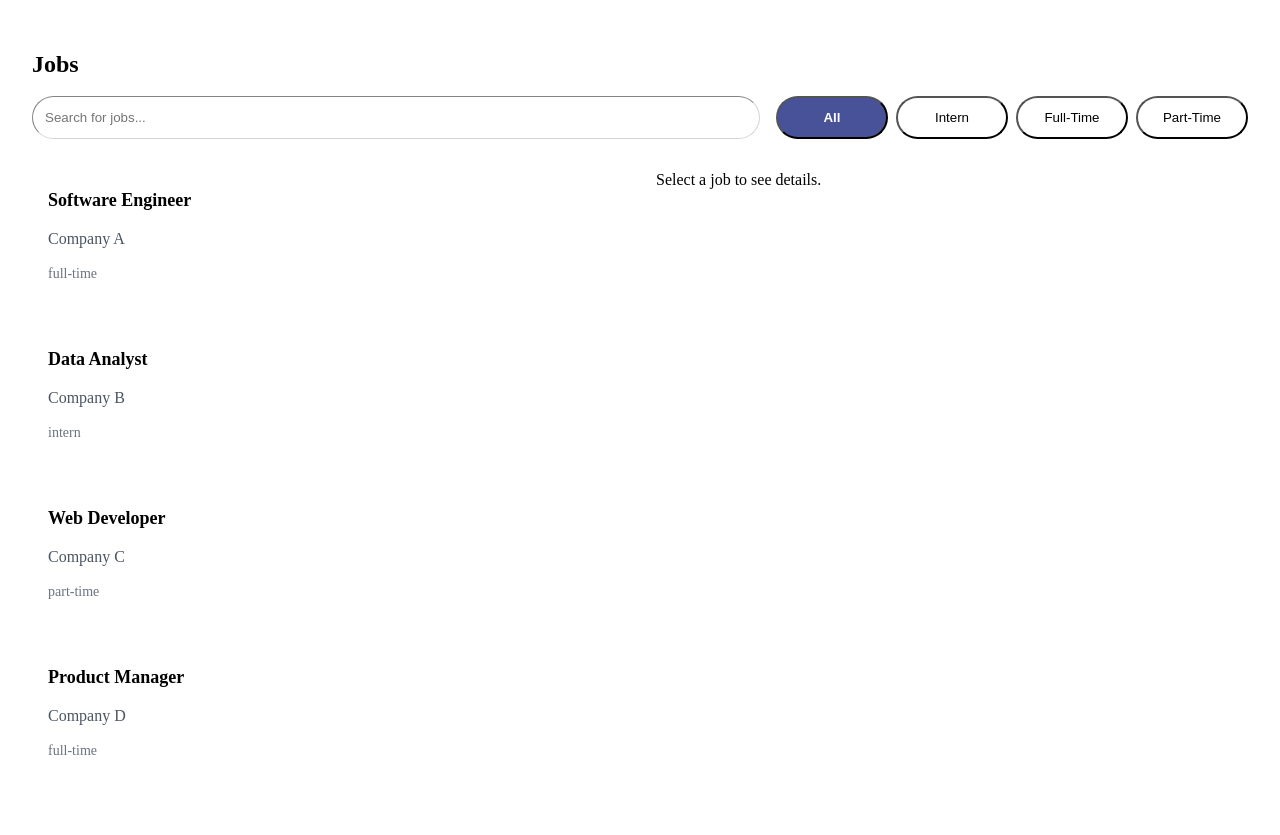
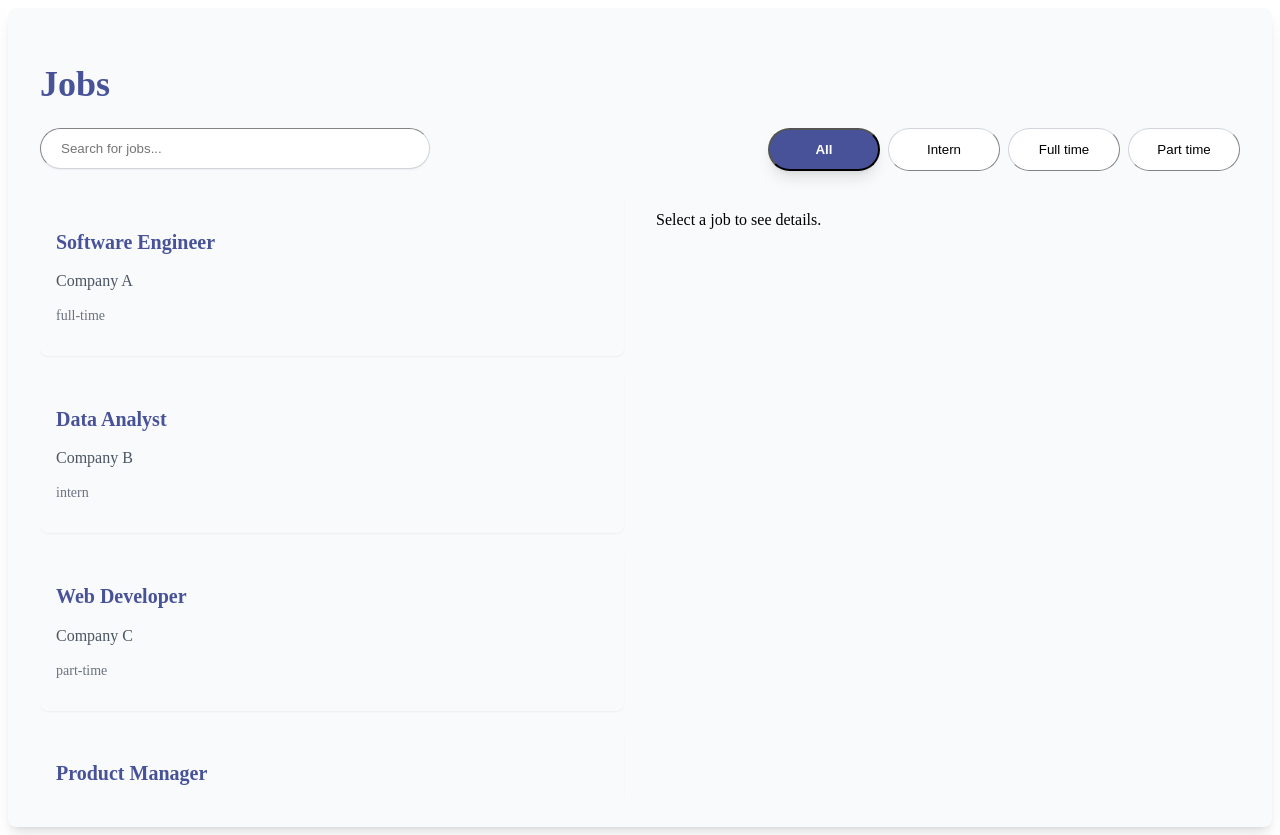
Before and after one commit to cfgtexas24/Team-6, a React (Vite) app in the folder frontend/: page /jobs in a window 1280 px wide. Before the commit the page ends 800 px from the top, so only its background shows below. Built offline with nearby package versions, Linux system fonts and the light colour scheme.

Commit message:
better design for JobBoard

```diff
--- a/frontend/src/routes/JobBoard.tsx
+++ b/frontend/src/routes/JobBoard.tsx
@@ -19,57 +19,52 @@ const JobBoard: FC = () => {
   );
 
   return (
-    <div className="job-board flex flex-col p-6 bg-white border-2 border-gray-200 rounded-lg">
-      <h1 className="text-2xl font-bold mb-4">Jobs</h1>
+    <div className="job-board flex flex-col p-8 bg-gray-50 border border-gray-200 rounded-lg shadow-lg">
+      <h1 className="text-4xl font-bold text-[#475299] mb-6">Jobs</h1>
 
       {/* Search / Filter */}
-      <div className="flex mb-4">
+      <div className="flex mb-6">
+        {/* Search Bar */}
+        <div className="relative w-3/4 mr-4">
           <input
             type="text"
             placeholder="Search for jobs..."
             value={searchTerm}
             onChange={(e) => setSearchTerm(e.target.value)}
-          className="border border-gray-300 rounded-full p-3 w-3/4 mr-4 focus:outline-none focus:ring-2 focus:ring-blue-500"
+            className="w-1/2 space-x-4 border border-gray-300 rounded-full p-3 pl-5 bg-white shadow-sm focus:outline-none focus:ring-2 focus:ring-[#475299] transition-all"
           />
+        </div>
+
+        {/* Filter Buttons */}
         <div className="flex space-x-2">
+          {['all', 'intern', 'full-time', 'part-time'].map(type => (
             <button
-            onClick={() => setJobType('all')}
-            className={`w-28 px-4 py-3 rounded-full ${jobType === 'all' ? 'bg-[#475299] text-white font-bold' : 'bg-white'}`}
+              key={type}
+              onClick={() => setJobType(type as any)}
+              className={`w-28 px-4 py-3 rounded-full transition-all ${
+                jobType === type ? 'bg-[#475299] text-white font-bold shadow-lg' : 'bg-white border border-gray-300'
+              } hover:bg-[#475299] hover:text-white`}
             >
-            All
+              {type.charAt(0).toUpperCase() + type.slice(1).replace('-', ' ')}
             </button>
-          <button
-            onClick={() => setJobType('intern')}
-            className={`w-28 px-4 py-3 rounded-full ${jobType === 'intern' ? 'bg-[#475299] text-white font-bold' : 'bg-white'}`}
-          >
-            Intern
-          </button>
-          <button
-            onClick={() => setJobType('full-time')}
-            className={`w-28 px-4 py-3 rounded-full ${jobType === 'full-time' ? 'bg-[#475299] text-white font-bold' : 'bg-white'}`}
-          >
-            Full-Time
-          </button>
-          <button
-            onClick={() => setJobType('part-time')}
-            className={`w-28 px-4 py-3 rounded-full ${jobType === 'part-time' ? 'bg-[#475299] text-white font-bold' : 'bg-white'}`}
-          >
-            Part-Time
-          </button>
+          ))}
         </div>
       </div>
 
       {/* Job Listings / Job Details */}
       <div className="flex w-full">
-        <div className="job-listings w-1/2 pr-4 overflow-auto" style={{ maxHeight: '600px' }}>
+        {/* Job Listings */}
+        <div className="job-listings w-1/2 pr-4 overflow-auto space-y-4" style={{ maxHeight: '600px' }}>
           {filteredJobs.length > 0 ? (
             filteredJobs.map(job => (
               <div
                 key={job.id}
-                className={`job-listing p-4 border-b border-gray-300 cursor-pointer ${selectedJob?.id === job.id ? 'bg-[#c5cae8]' : 'hover:bg-gray-100'}`}
+                className={`job-listing p-4 border border-gray-300 rounded-lg shadow-sm cursor-pointer transition-all ${
+                  selectedJob?.id === job.id ? 'bg-[#c5cae8] border-[#475299]' : 'hover:bg-gray-100'
+                }`}
                 onClick={() => setSelectedJob(job)}
               >
-                <h2 className="text-lg font-semibold">{job.title}</h2>
+                <h2 className="text-xl font-semibold text-[#475299]">{job.title}</h2>
                 <p className="text-gray-600">{job.company}</p>
                 <p className="text-sm text-gray-500">{job.type}</p>
               </div>
@@ -79,13 +74,17 @@ const JobBoard: FC = () => {
           )}
         </div>
 
+        {/* Job Details */}
         <div className="job-details w-1/2 pl-4 border-l border-gray-200 overflow-auto" style={{ maxHeight: '600px' }}>
           {selectedJob ? (
-            <div>
-              <h2 className="text-xl font-bold">{selectedJob.title}</h2>
-              <p className="text-gray-600 mb-2">{selectedJob.company}</p>
-              <p className="mb-2">{selectedJob.description}</p>
-              <p className="font-bold">Hourly Pay: ${selectedJob.hourlyPay}</p>
+            <div className="p-4">
+              <h2 className="text-2xl font-bold text-[#475299] mb-2">{selectedJob.title}</h2>
+              <p className="text-gray-600 mb-4">{selectedJob.company}</p>
+              <p className="mb-4 text-lg">{selectedJob.description}</p>
+              <p className="font-bold text-xl text-[#475299]">Hourly Pay: ${selectedJob.hourlyPay}</p>
+              <button className="mt-4 bg-[#475299] text-white px-4 py-2 rounded-full shadow hover:bg-[#3b4b8e] transition-all">
+                Apply Now
+              </button>
             </div>
           ) : (
             <p>Select a job to see details.</p>
```
Lines whose indentation alone changed are shown as unchanged.
